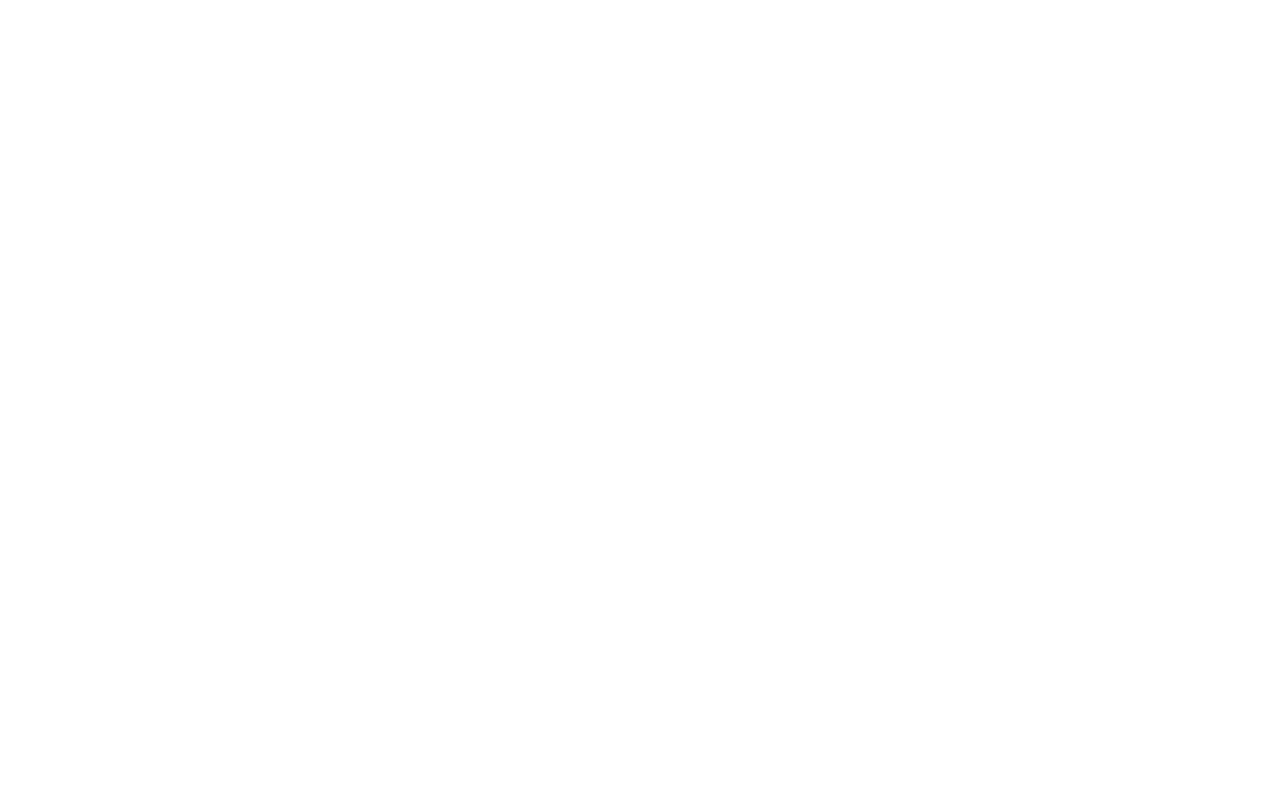
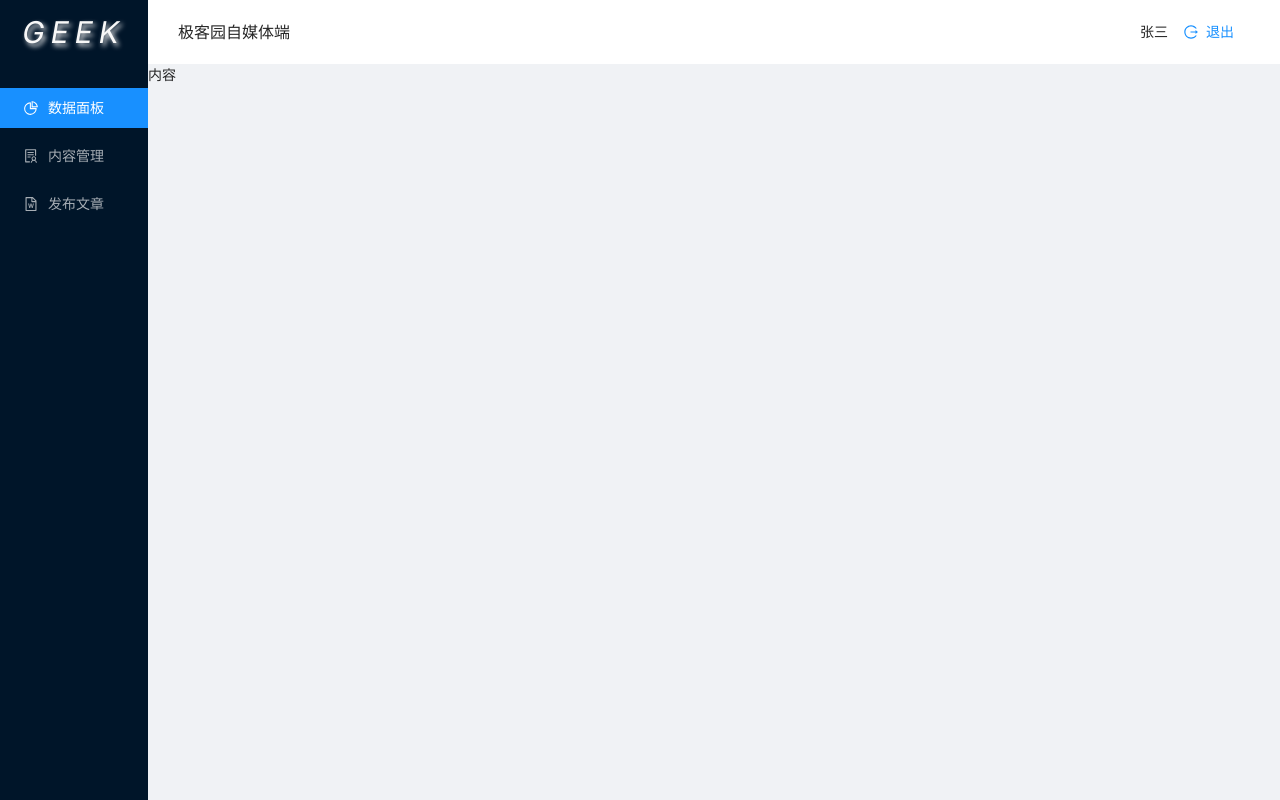
Before and after one commit to XUyongjie2000/Geek-Park-PC, a React (Create React App) app: page /home in a window 1280 px wide. Before the commit this address had no page. Built offline with nearby package versions, Linux system fonts and the light colour scheme.

Commit message:
首页ui框架

```diff
--- a/src/App.js
+++ b/src/App.js
@@ -1,20 +1,26 @@
-import "./App.sass";
-//导入路由
-import { Routes, BrowserRouter, Route } from "react-router-dom";
-//导入组件
-import Login from "./pages/Login";
-import Layout from "./pages/Layout";
-function App() {
+import React from "react";
+import { BrowserRouter as Router, Routes, Route } from "react-router-dom";
+// import AuthRoute from "@/components/AuthRoute";
+import routers from "./router";
+
+const App = () => {
   return (
-    <BrowserRouter>
-      <div className="app">
-        <Routes>
-          <Route path="/" element={<Layout />}></Route>
-          <Route path="/login" element={<Login />}></Route>
-        </Routes>
-      </div>
-    </BrowserRouter>
+    <Router>
+      <Routes>
+        {" "}
+        {routers.map((item, index) => {
+          return (
+            <Route
+              key={index}
+              exact
+              path={item.path}
+              element={<item.component />} // 不是老版本的：component 或 render
+            />
+          );
+        })}
+      </Routes>
+    </Router>
   );
-}
+};
 
 export default App;
--- /dev/null
+++ b/src/components/AuthRoute.js
@@ -0,0 +1,14 @@
+import { useEffect } from "react";
+import { useNavigate } from "react-router-dom";
+export const AuthRoute = () => {
+  const navigate = useNavigate();
+  useEffect(() => {
+    const token = localStorage.getItem("itcast_geek_pc");
+
+    if (token) {
+      navigate("/home");
+    } else {
+      navigate("/login");
+    }
+  });
+};
--- /dev/null
+++ b/src/pages/Home/index.js
@@ -0,0 +1,52 @@
+import { Layout, Menu, Popconfirm, Button } from "antd";
+import "./index.sass";
+import {
+  PieChartOutlined,
+  SolutionOutlined,
+  FileWordOutlined,
+  LogoutOutlined,
+} from "@ant-design/icons";
+
+const { Header, Sider, Content } = Layout;
+
+const Home = () => {
+  return (
+    <Layout className="geek-layout">
+      <Sider width={148}>
+        <div className="logo">GEEK</div>
+        <Menu defaultSelectedKeys={["1"]} mode="inline" theme="dark">
+          <Menu.Item icon={<PieChartOutlined />} key="1">
+            数据面板
+          </Menu.Item>
+          <Menu.Item icon={<SolutionOutlined />} key="2">
+            内容管理
+          </Menu.Item>
+          <Menu.Item icon={<FileWordOutlined />} key="3">
+            发布文章
+          </Menu.Item>
+        </Menu>
+      </Sider>
+      <Layout>
+        <Header>
+          <span style={{ fontSize: 16 }}>极客园自媒体端</span>
+          <div>
+            <span>{"张三"}</span>
+            <Popconfirm
+              placement="bottomRight"
+              title="您确认退出极客园自媒体端吗？"
+              okText="确认"
+              cancelText="取消"
+            >
+              <Button type="link" icon={<LogoutOutlined />}>
+                退出
+              </Button>
+            </Popconfirm>
+          </div>
+        </Header>
+        <Content>内容</Content>
+      </Layout>
+    </Layout>
+  );
+};
+
+export default Home;
--- /dev/null
+++ b/src/pages/Home/index.sass
@@ -0,0 +1,33 @@
+.geek-layout
+    height: 100%
+    overflow: hidden
+    .ant-layout-header
+        background-color: #fff
+        display: flex
+        align-items: center
+        justify-content: space-between
+        padding: 0 30px
+
+    .ant-menu.ant-menu-dark
+    .ant-menu-item
+        padding-left: 50px
+
+    &-selected
+        background: #048
+
+    .ant-layout-content
+        height: 100%
+        overflow-y: auto
+
+    .logo
+        width: 100%
+        height: 64px
+        color: #f8f8f8
+        font-size: 30px
+        text-align: center
+        text-shadow: 3px 3px 5px #f8f8f8
+        line-height: 64px
+        letter-spacing: 0.2em
+        transform: skew(-10deg)
+        margin-bottom: 20px
+        user-select: none
--- /dev/null
+++ b/src/router/index.js
@@ -0,0 +1,28 @@
+import Layout from "@/pages/Layout";
+import Login from "@/pages/Login";
+import { AuthRoute } from "@/components/AuthRoute";
+import Home from "@/pages/Home";
+const routers = [
+  {
+    title: "auth",
+    path: "/",
+    component: AuthRoute,
+  },
+  {
+    title: "Layout",
+    path: "/",
+    component: Layout,
+  },
+  {
+    title: "Home",
+    path: "/home",
+    component: Home,
+  },
+  {
+    title: "Login",
+    path: "/login",
+    component: Login,
+  },
+];
+
+export default routers;
```
Also changed, not shown: src/store/actions/login.js (added).
